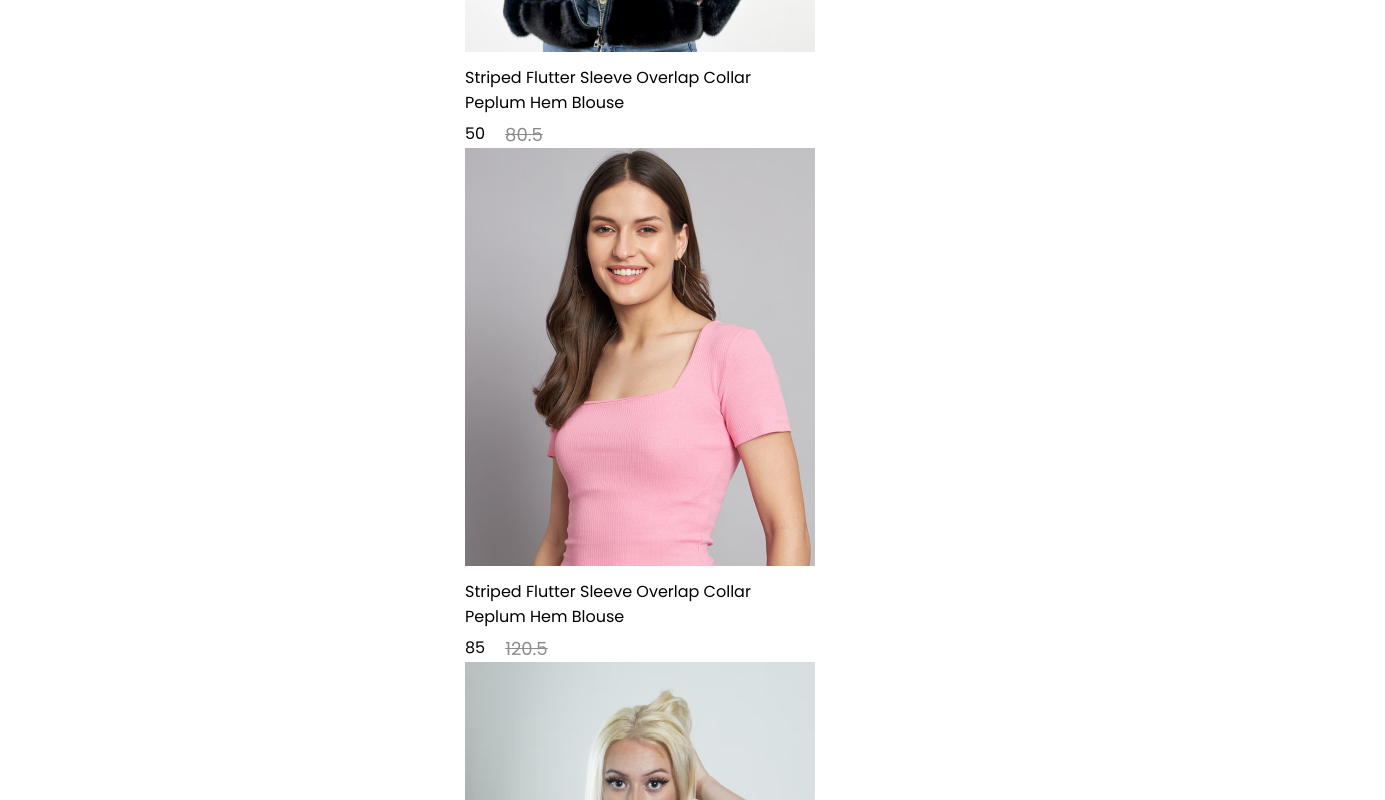
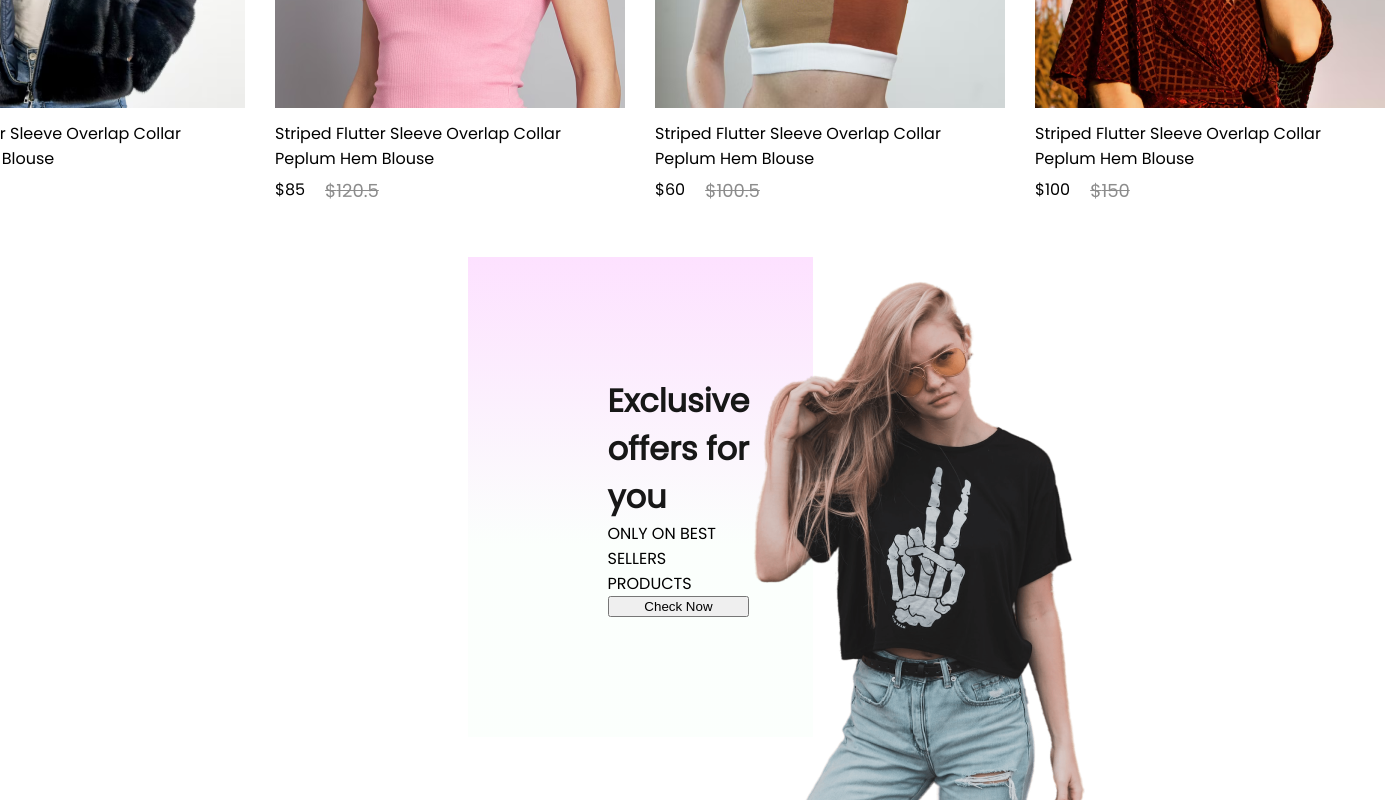
Before and after one commit to Eliasagidew/ecommerce, a React (Create React App) app in the folder frontend/: page / in a window 1280 px wide. Shown: the part 1360-2160 px from the top of the page, 1385 px wide, since content can reach past the window. Built offline with nearby package versions, Linux system fonts and the light colour scheme.

Commit message:
add Offers

```diff
--- a/frontend/src/Components/Item/Item.jsx
+++ b/frontend/src/Components/Item/Item.jsx
@@ -7,10 +7,10 @@
       <p>{props.name}</p>
       <div className='item_prices'>
         <div className='item-price-new'>
-          {props.new_price}
+          ${props.new_price}
         </div>
          <div className='item-price-old'>
-           {props.old_price}
+           ${props.old_price}
          </div>
       </div>
     </div>
--- /dev/null
+++ b/frontend/src/Components/Offers/Offers.css
@@ -0,0 +1,19 @@
+.offers{
+    width: 65px;
+    height: 60vh;
+    display: flex;
+    margin: auto;
+    padding: 0px 140px;
+    margin-bottom: 150px;
+    background: linear-gradient(180deg,#fde1ff 0%,#e1ffea22 60%);
+}
+
+.offers-left{
+    flex: 1;
+    display: flex;
+    flex-direction: column;
+    justify-content: center;
+}
+.offers-left h1{
+    color: #171717;
+}
--- /dev/null
+++ b/frontend/src/Components/Offers/Offers.jsx
@@ -0,0 +1,20 @@
+import React from 'react'
+import './Offers.css'
+import exclucive_image from '../Assets/exclusive_image.png'
+const Offers = () => {
+  return (
+    <div className='offers'>
+      <div className='offers-left'>
+        <h1>Exclusive</h1>
+        <h1>offers for you</h1>
+        <p>ONLY ON BEST SELLERS PRODUCTS</p>
+        <button>Check Now</button>
+      </div>
+      <div className='offers-right'>
+        <img src={exclucive_image} alt="" />
+      </div>
+    </div>
+  )
+}
+
+export default Offers
--- a/frontend/src/Components/Popular/popular.css
+++ b/frontend/src/Components/Popular/popular.css
@@ -16,3 +16,8 @@
   border-radius: 10px;
   background: #252525;
 }
+.popular-item{
+    margin-top: 50px;
+    display: flex;
+    gap: 30px;
+}
--- a/frontend/src/Pages/Shop.jsx
+++ b/frontend/src/Pages/Shop.jsx
@@ -1,12 +1,14 @@
 import React from 'react'
 import Hero from '../Components/Hero/Hero'
 import Popular from '../Components/Popular/Popular'
+import Offers from '../Components/Offers/Offers'
 
 const Shop = () => {
   return (
     <div>
       <Hero/>
       <Popular/>
+      <Offers/>
     </div>
   )
 }
```
